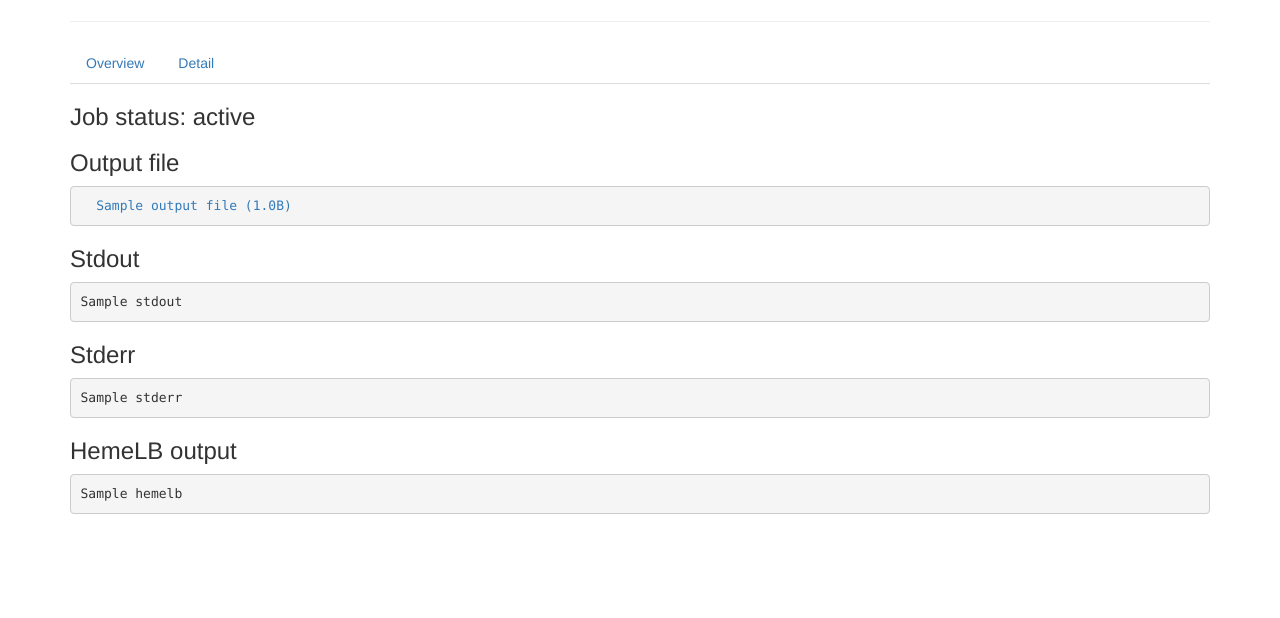
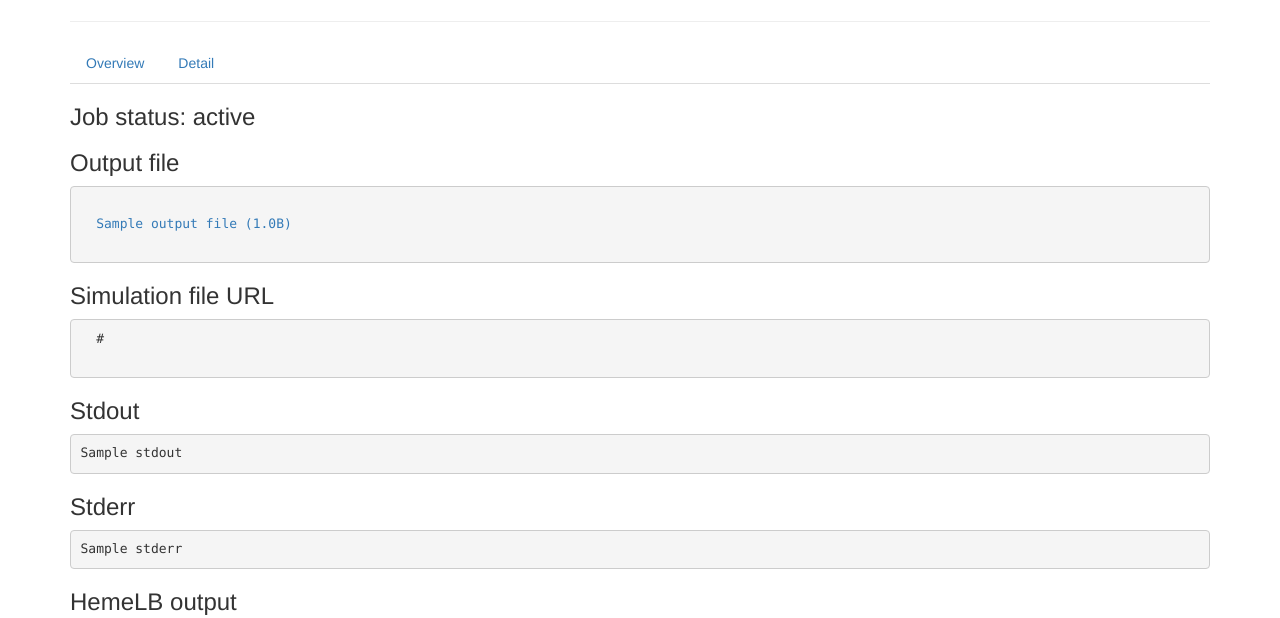
Before and after one commit to SeiryuZ/HemeWeb, a Django app: template src/templates/jobs/details.html in a window 1280 px wide. Shown: the part 152-770 px from the top of the page. Before the commit the page ends 666 px from the top, so only its background shows below. Run offline with Django 3.2, Linux system fonts and the light colour scheme; the template is opened without the code that fills it: most values are stand-ins (such as "Sample title", 1, 10 or a date in 2020); some libraries are stand-ins or nearby versions.

Commit message:
Handle sharing url

```diff
--- a/src/jobs/models.py
+++ b/src/jobs/models.py
@@ -383,3 +383,7 @@ class Job(models.Model):
                 obj.output_file.name = output_file[0]
 
             obj.save()
+
+    def get_share_url(self):
+        from core.utils import PersistentStorage
+        return PersistentStorage().get_job_url(str(self.id))
--- a/src/templates/jobs/details.html
+++ b/src/templates/jobs/details.html
@@ -7,9 +7,20 @@
 
 <h3>Job status: {{ job.get_status_display }} {% if job.status == 'DONE' and job.output_file == '' %} preparing output... {% endif %}</h3>
 {% if job.output_file %}
+
 <h3>Output file</h3>
 <pre class="pre-scrollable" id="output">
+
   <a target="_blank" href="{{ job.output_file.url }}">{{ job.output_file.name }} ({{ job.output_file.size | humanize }})</a>
+
+</pre>
+
+
+  <h3>Simulation file URL</h3>
+
+<pre class="pre-scrollable" id="url">
+  {{ job.get_share_url }}
+
 </pre>
 {% endif %}
 
```
